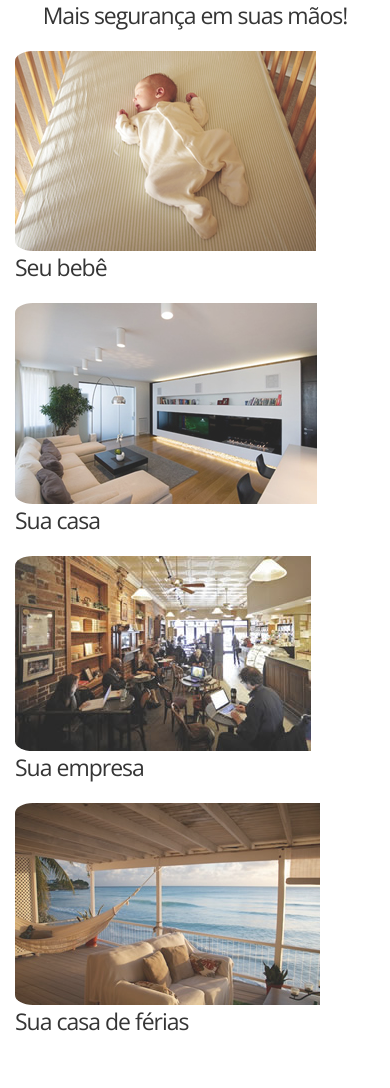
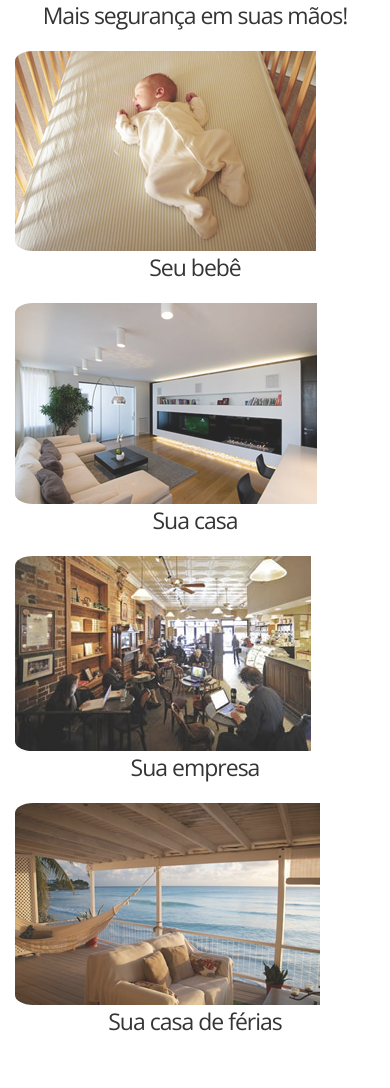
Before and after one commit to deniltond/maaxcam, a Django app: page / in a window 390 px wide. Shown: the part 5412-6500 px from the top of the page. Run offline with Django 3.2, Linux system fonts and the light colour scheme; parts of the project's set-up code (start-up, migrations or seed data) failed here and were passed over; some libraries are stand-ins or nearby versions.

Commit message:
alteracoes 21/07 2

```diff
--- a/maaxcam/templates/front/index.html
+++ b/maaxcam/templates/front/index.html
@@ -430,7 +430,7 @@
                                 <!-- <img src="assets/images/features/feature1_1.jpg" alt="" class="img-responsive"> -->
                                 <!-- <a href="http://youtu.be/SZEflIVnhH8" data-type="youtube" class="venobox video-player"><i class="icon arrow_triangle-right_alt2 wow fadeIn" data-wow-duration="2s"></i></a> -->
                             <!-- </div> -->
-                            <div class="btn-box">
+                            <div class="btn-box" style="text-align: center;">
                                 <a href="#pricing" class="btn btn-color scrollto"><i class="icon arrow_carrot-2dwnn_alt"></i>Conheça o melhor plano para você!</a>
                             </div>
 
@@ -792,25 +792,25 @@ Conectamos sua câmera IP em nossa plataforma e você realiza o seu monitorament
                         <div class="team-img">
                             <img src="{% static 'assets/images/bebe_ip.jpg'%}" class="img-responsive" alt="">
                         </div>
-                        <h4>Seu bebê</h4>
+                        <h4 style="text-align: center;">Seu bebê</h4>
                     </div>
                     <div class="col-sm-3 team-box">
                         <div class="team-img">
                             <img src="{% static 'assets/images/casa_ip.jpg'%}" class="img-responsive" alt="">
                         </div>
-                        <h4>Sua casa</h4>
+                        <h4 style="text-align: center;">Sua casa</h4>
                     </div>
                     <div class="col-sm-3 team-box">
                         <div class="team-img">
                             <img src="{% static 'assets/images/escritorio_ip.jpg'%}" class="img-responsive" alt="">
                         </div>
-                        <h4>Sua empresa</h4>
+                        <h4 style="text-align: center;">Sua empresa</h4>
                     </div>
                     <div class="col-sm-3 team-box">
                         <div class="team-img">
                             <img src="{% static 'assets/images/casa_ferias_ip.jpg'%}" class="img-responsive" alt="">
                         </div>
-                        <h4>Sua casa de férias</h4>
+                        <h4 style="text-align: center;">Sua casa de férias</h4>
                     </div>
 
 
@@ -829,7 +829,7 @@ Conectamos sua câmera IP em nossa plataforma e você realiza o seu monitorament
                                 <!-- <img src="assets/images/features/feature1_1.jpg" alt="" class="img-responsive"> -->
                                 <!-- <a href="http://youtu.be/SZEflIVnhH8" data-type="youtube" class="venobox video-player"><i class="icon arrow_triangle-right_alt2 wow fadeIn" data-wow-duration="2s"></i></a> -->
                             <!-- </div> -->
-                            <div class="btn-box">
+                            <div class="btn-box" style="text-align: center;">
                                 <a href="#pricing" class="btn btn-color scrollto"><i class="icon arrow_carrot-2dwnn_alt"></i>Conheça o melhor plano para você!</a>
                             </div>
 
@@ -859,7 +859,7 @@ Conectamos sua câmera IP em nossa plataforma e você realiza o seu monitorament
                     <div class="row row-centered">
                         <div class="col-xs-12">
                             <h2 style="text-align: center;">Comece hoje mesmo</h2>
-                            <p class="large">Escolha o plano mais adequado para você.</p>
+                            <p class="large" style="text-align: center;">Escolha o plano mais adequado para você.</p>
                         </div>
                     </div>
 
@@ -1060,7 +1060,7 @@ Conectamos sua câmera IP em nossa plataforma e você realiza o seu monitorament
 
             <div class="row">
                 <div class="col-xs-12">
-                  <div class="panel-container" style="height: 440px;">
+                  <div class="panel-container" style="height: 420px;">
                   <div class="tab-content" id="tab-feature-1" style="padding-top: 0px;">
                     <div class="container">
 
@@ -1102,6 +1102,7 @@ Conectamos sua câmera IP em nossa plataforma e você realiza o seu monitorament
 
                           <!-- <button class="btn btn-color"><a href="contact">Assistir<i class="icon arrow_down"></i></a></button> -->
 
+						<br><br>
 
                       </div>
                       <!-- Image-right -->
@@ -1145,7 +1146,7 @@ Conectamos sua câmera IP em nossa plataforma e você realiza o seu monitorament
                           <br><br>
                           <p class="mobile-text">Nós ligamos para você!</p> <!-- <span class="text-color">Teste!</span> -->
 
-
+							<br>
                           <h4><img src="{% static 'assets/images/whatsapp_small.jpg'%}" class="img-resposive">(48) 8467-5843</h4>
 
                           <!-- <a href="#" class="btn btn-color"><i class="icon icon_cloud-download_alt"></i>Chamada para ação</a> -->
@@ -1153,7 +1154,7 @@ Conectamos sua câmera IP em nossa plataforma e você realiza o seu monitorament
                       </div>
 
                       <div class="col-sm-6 col-md-8">
-                        <p class="large">Preencha o formulário e <br>retornaremos o mais breve possível. </p>
+                        <p class="large"style=" text-align: center;">Preencha o formulário e retornaremos o mais breve possível. </p>
 
                         <form id="contact_form" class="form-horizontal" role="form" action="/contato_form/" method="post">
                         {% csrf_token %}
@@ -1214,7 +1215,7 @@ Conectamos sua câmera IP em nossa plataforma e você realiza o seu monitorament
                                 <div class="col-sm-8">
                                   <div class="checkbox">
                                       <label>
-                                        <span class="col-sm-12 control-label" style="padding-top:0px;">Tenho alguns vizinhos interessados</span>
+                                        <span class="col-sm-12 control-label" style="padding-top:0px;">Tenho vizinhos interessados</span>
                                         <input type="checkbox" class="checkbox style-2 " id="input_vizinho" name="input_vizinho" checked="checked">
                                       </label>
                                     </div>
```
